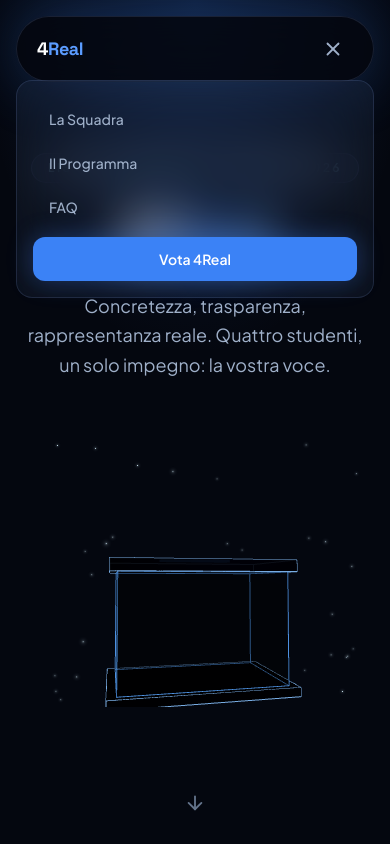
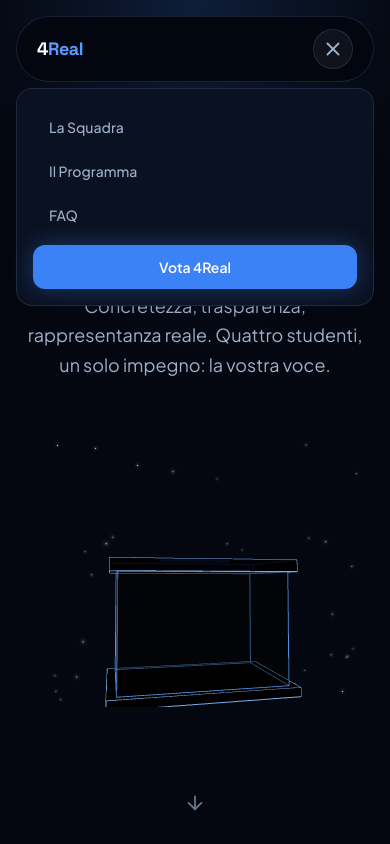
Before and after one commit to 01001010100011/4Real, a React (Vite) app: page / in a window 390 px wide. Both pictures are taken after a click on the button "Apri menu". Shown: the top 844 px of the page. Built offline with nearby package versions, Linux system fonts and the light colour scheme.

Commit message:
Fix mobile: navbar solida senza backdrop-blur sul canvas, pannello menu opaco, tilt solo su pointer fine, overflow-x clip

```diff
--- a/src/components/Hero.tsx
+++ b/src/components/Hero.tsx
@@ -21,7 +21,7 @@ export default function Hero() {
             initial={{ opacity: 0, y: 16 }}
             animate={{ opacity: 1, y: 0 }}
             transition={{ duration: 0.5 }}
-            className="glass mb-6 rounded-full px-4 py-1.5 text-xs font-semibold uppercase tracking-[0.2em] text-ice"
+            className="mb-6 rounded-full border border-surface-border bg-canvas/70 px-4 py-1.5 text-xs font-semibold uppercase tracking-[0.2em] text-ice"
           >
             Lista studentesca · Elezioni 2026
           </motion.span>
@@ -61,7 +61,7 @@ export default function Hero() {
             </a>
             <a
               href="#programma"
-              className="glass flex items-center justify-center gap-2 rounded-full px-7 py-3.5 text-sm font-semibold text-white transition-all hover:scale-105 hover:border-primary/50 hover:bg-white/10 active:scale-95"
+              className="flex items-center justify-center gap-2 rounded-full border border-surface-border bg-canvas/60 px-7 py-3.5 text-sm font-semibold text-white transition-all hover:scale-105 hover:border-primary/50 hover:bg-white/10 active:scale-95"
             >
               <FileText size={18} className="text-ice" />
               Il Programma
--- a/src/components/InteractiveBallotCard.tsx
+++ b/src/components/InteractiveBallotCard.tsx
@@ -5,6 +5,7 @@ import {
   useSpring,
   useTransform,
 } from 'framer-motion'
+import { useFinePointer } from '../lib/useFinePointer'
 
 const CHECKBOX_SIZE = 36
 const FIRST_DRAW_DELAY = 0.6
@@ -13,6 +14,7 @@ export default function InteractiveBallotCard() {
   const [drawId, setDrawId] = useState(0)
   const [flash, setFlash] = useState(false)
   const [isFirstDraw, setIsFirstDraw] = useState(true)
+  const fine = useFinePointer()
 
   const mx = useMotionValue(0.5)
   const my = useMotionValue(0.5)
@@ -60,8 +62,8 @@ export default function InteractiveBallotCard() {
       className="w-full max-w-sm"
     >
       <motion.div
-        onPointerMove={onPointerMove}
-        onPointerLeave={onPointerLeave}
+        onPointerMove={fine ? onPointerMove : undefined}
+        onPointerLeave={fine ? onPointerLeave : undefined}
         style={{ rotateX, rotateY, transformStyle: 'preserve-3d' }}
         className="glass relative overflow-visible p-5 shadow-glow-lg sm:p-6"
       >
--- a/src/components/Navbar.tsx
+++ b/src/components/Navbar.tsx
@@ -19,7 +19,7 @@ export default function Navbar() {
       <nav
         className={`flex w-full max-w-4xl items-center justify-between rounded-full px-5 py-3 transition-all duration-300 ${
           scrolled || open
-            ? 'border border-surface-border bg-canvas/80 backdrop-blur-xl shadow-glow-lg'
+            ? 'border border-surface-border bg-canvas/95 shadow-lg'
             : 'border border-transparent bg-transparent'
         }`}
       >
@@ -46,7 +46,7 @@ export default function Navbar() {
         </div>
 
         <button
-          className="flex h-10 w-10 items-center justify-center rounded-full text-ink-muted transition-colors hover:text-white md:hidden"
+          className="flex h-10 w-10 items-center justify-center rounded-full border border-surface-border bg-white/5 text-ink-muted transition-colors hover:text-white md:hidden"
           onClick={() => setOpen((v) => !v)}
           aria-label={open ? 'Chiudi menu' : 'Apri menu'}
           aria-expanded={open}
@@ -62,7 +62,7 @@ export default function Navbar() {
             animate={{ opacity: 1, y: 0 }}
             exit={{ opacity: 0, y: -12 }}
             transition={{ duration: 0.22, ease: 'easeOut' }}
-            className="absolute inset-x-4 top-20 glass p-4 md:hidden"
+            className="absolute inset-x-4 top-[88px] rounded-2xl border border-surface-border bg-surface-solid p-4 shadow-lg md:hidden"
           >
             {navLinks.map((link) => (
               <a
--- a/src/components/Team.tsx
+++ b/src/components/Team.tsx
@@ -2,6 +2,7 @@ import { useRef, type PointerEvent } from 'react'
 import { motion, useMotionValue, useSpring, useTransform } from 'framer-motion'
 import { candidates } from '../data/content'
 import SectionHeading from './ui/SectionHeading'
+import { useFinePointer } from '../lib/useFinePointer'
 
 function CandidateCard({
   candidate,
@@ -11,6 +12,7 @@ function CandidateCard({
   index: number
 }) {
   const ref = useRef<HTMLDivElement>(null)
+  const fine = useFinePointer()
   const mx = useMotionValue(0.5)
   const my = useMotionValue(0.5)
   const rotateX = useSpring(useTransform(my, [0, 1], [10, -10]), {
@@ -51,8 +53,8 @@ function CandidateCard({
     >
       <motion.div
         ref={ref}
-        onPointerMove={onPointerMove}
-        onPointerLeave={onPointerLeave}
+        onPointerMove={fine ? onPointerMove : undefined}
+        onPointerLeave={fine ? onPointerLeave : undefined}
         style={{ rotateX, rotateY, transformStyle: 'preserve-3d' }}
         className="glass group relative overflow-hidden p-6 transition-colors duration-300 hover:border-primary/40"
       >
--- a/src/index.css
+++ b/src/index.css
@@ -5,6 +5,9 @@
 @layer base {
   html {
     -webkit-tap-highlight-color: transparent;
+    /* clip (dove supportato) evita il pan orizzontale iOS senza rompere position:sticky */
+    overflow-x: hidden;
+    overflow-x: clip;
   }
 
   body {
--- /dev/null
+++ b/src/lib/useFinePointer.ts
@@ -0,0 +1,17 @@
+import { useEffect, useState } from 'react'
+
+// Il tilt 3D è un'affordance da mouse: su touch il pointermove scatta durante
+// lo swipe e ruota le card, dando l'effetto di pagina "decentrata/zoomata".
+export function useFinePointer(): boolean {
+  const [fine, setFine] = useState(false)
+
+  useEffect(() => {
+    const mq = window.matchMedia('(hover: hover) and (pointer: fine)')
+    setFine(mq.matches)
+    const onChange = (e: MediaQueryListEvent) => setFine(e.matches)
+    mq.addEventListener('change', onChange)
+    return () => mq.removeEventListener('change', onChange)
+  }, [])
+
+  return fine
+}
```
